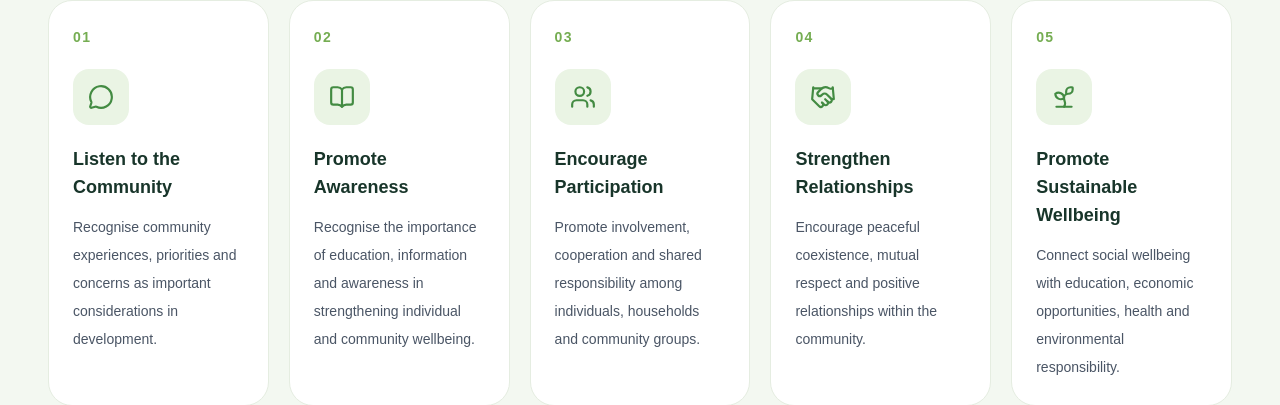
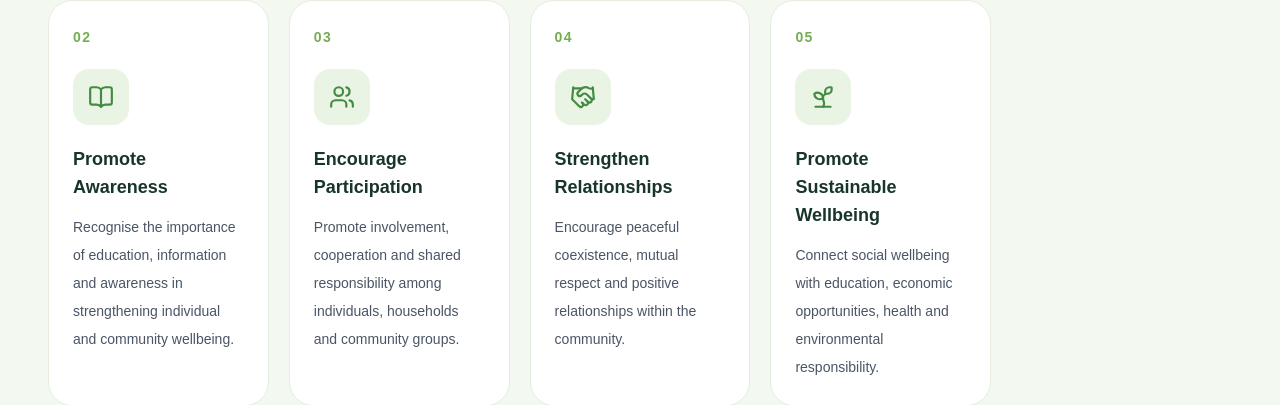
Before and after one commit to matsonemmanuel/Kisonsomya, a React (Vite) app: page /community-wellbeing in a window 1280 px wide. Shown: the part 5101-5506 px from the top of the page. Built offline with nearby package versions, Linux system fonts and the light colour scheme.

Commit message:
Configure KCIDA website for GitHub Pages deployment

```diff
--- a/src/pages/CommunityWellbeing.tsx
+++ b/src/pages/CommunityWellbeing.tsx
@@ -12,12 +12,11 @@ import {
   House,
   Handshake,
   Scale,
-  Leaf,
   CheckCircle2,
   Target,
   Smile,
   Sprout,
-  MessageCircle,
+
 } from "lucide-react";
 
 const wellbeingAreas = [
@@ -75,13 +74,6 @@ const wellbeingPrinciples = [
 ];
 
 const wellbeingApproach = [
-  {
-    number: "01",
-    title: "Listen to the Community",
-    description:
-      "Recognise community experiences, priorities and concerns as important considerations in development.",
-    icon: MessageCircle,
-  },
   {
     number: "02",
     title: "Promote Awareness",
--- a/src/pages/PartnerWithUs.tsx
+++ b/src/pages/PartnerWithUs.tsx
@@ -14,7 +14,6 @@ import {
   CheckCircle2,
   Target,
   Globe2,
-  MessageCircle,
 } from "lucide-react";
 
 const partnershipAreas = [
--- a/vite.config.ts
+++ b/vite.config.ts
@@ -4,8 +4,8 @@ import babel from '@rolldown/plugin-babel'
 import tailwindcss from '@tailwindcss/vite'
 import { defineConfig } from 'vite'
 
-// https://vite.dev/config/
 export default defineConfig({
+  base: '/kisonsomya/',
   plugins: [
     react(),
     babel({ presets: [reactCompilerPreset()] }),
```
